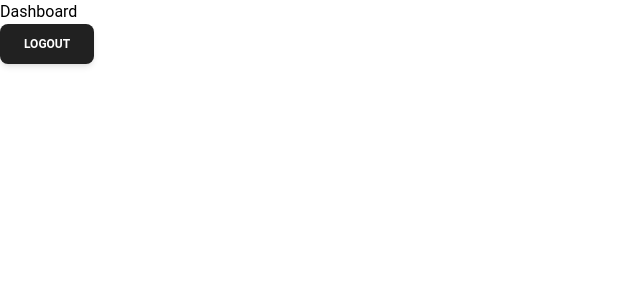
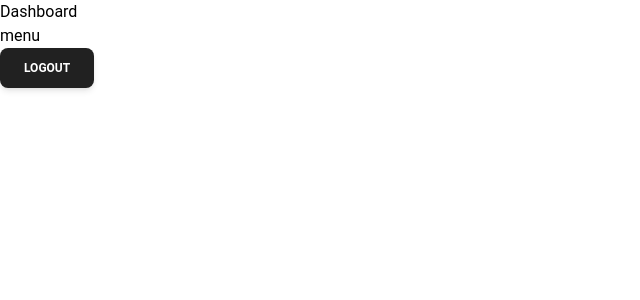
Before and after one commit to cmorse97/bug-tracker, a React (Vite) app in the folder frontend/: page /dashboard in a window 1280 px wide. Shown: the top 300 px of the page, without its empty margins (0-640 px from the left). Built offline with nearby package versions, Linux system fonts and the light colour scheme.

Commit message:
Initial commit

```diff
--- a/frontend/src/pages/user/Dashboard.jsx
+++ b/frontend/src/pages/user/Dashboard.jsx
@@ -41,6 +41,7 @@ const Dashboard = () => {
 	return (
 		<>
 			<div>Dashboard</div>
+			<div>menu</div>
 			<div>
 				{projectData.map(project => (
 					<li key={project._id}>{project.title}</li>
```
